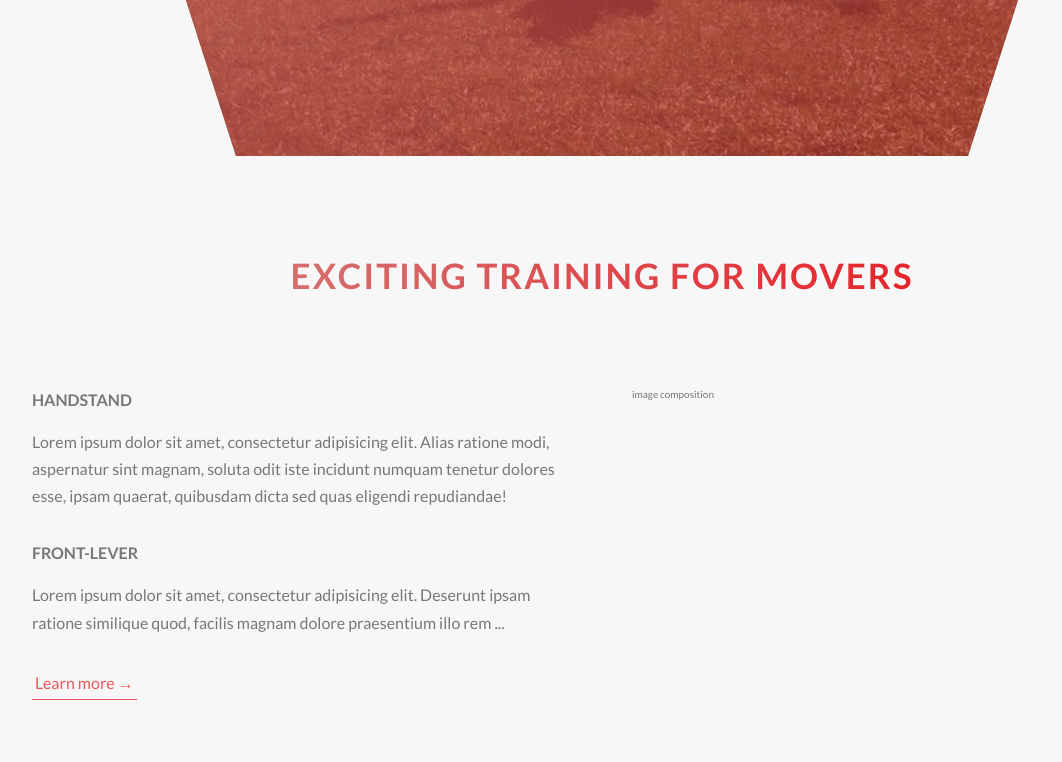
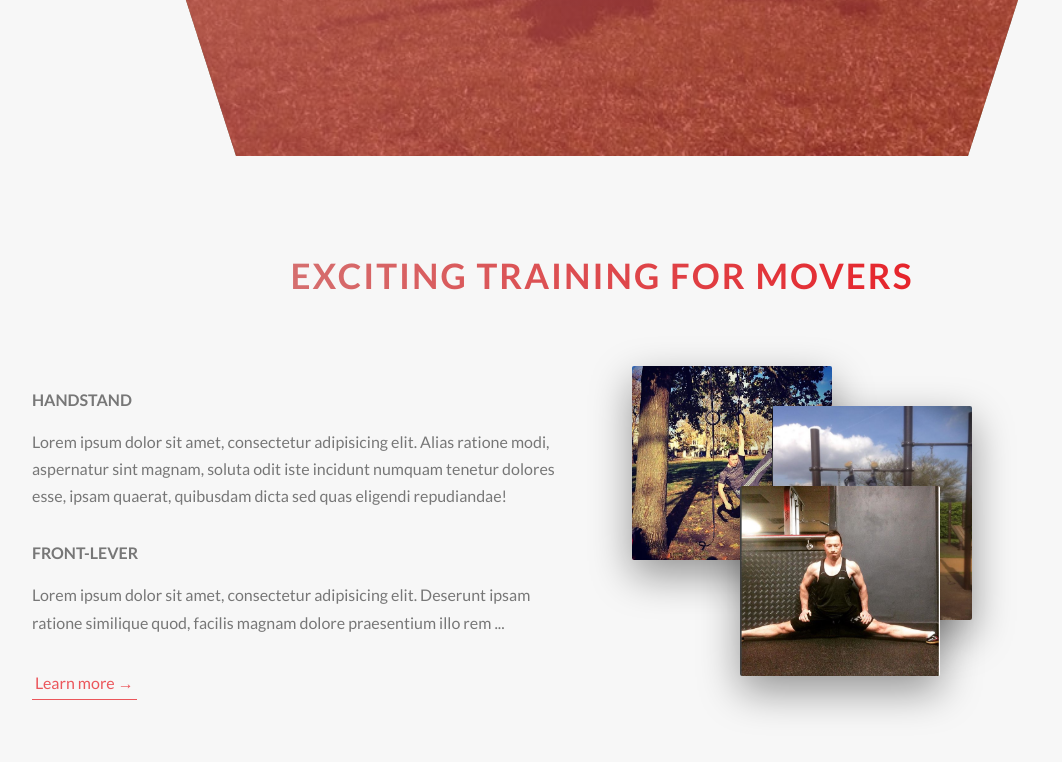
Before and after one commit to criscara-dev/dynamic-css, a website: page index.html in a window 1280 px wide. Shown: the part 634-1396 px from the top of the page, without its empty margins (38-1100 px from the left). Drawn offline with Linux system fonts and the light colour scheme.

Commit message:
created cool style in about section

```diff
--- a/index.html
+++ b/index.html
@@ -44,7 +44,11 @@
                        <a href="#" class="btn-text">Learn more &rarr;</a>
                </div>
                <div class="col-1-of-2">
-                   image composition
+                   <div class="composition">
+                       <img src="img/me1.png" alt="me " class="composition__photo composition__photo--me1">
+                       <img src="img/me2.png" alt="me " class="composition__photo composition__photo--me2">
+                       <img src="img/me3.png" alt="me " class="composition__photo composition__photo--me3">
+                   </div>
                </div>
            </div>
 
--- /dev/null
+++ b/sass/components/composition.scss
@@ -0,0 +1,40 @@
+.composition {
+    position: relative;
+
+    &__photo {
+        /*width: 55%;*/
+        width: 200px;
+        box-shadow: 0 1.5rem 4rem rgba($color-black, .4);
+        border-radius: 2px;
+        position: absolute;
+        z-index: 10;
+        transition: all .2s;
+        outline-offset: 2rem;
+
+        &--me1 {
+            left: 0;
+            top: -2rem;
+        }
+        &--me2 {
+           /* right: 0;*/
+            right: 200px;
+            top: 2rem;
+        }
+        &--me3 {
+            left: 20%;
+            top: 10rem;
+        }
+
+        &:hover {
+            outline: 1.5rem solid $color-primary;
+            transform: scale(1.05) translateY(-0.5rem);
+            box-shadow: 0 1.5rem 4rem rgba($color-black, .5);
+            z-index: 20;
+        }
+    }
+
+    &:hover &__photo:not(:hover) {
+        transform: scale(.9);
+    }
+
+}
--- a/sass/main.scss
+++ b/sass/main.scss
@@ -10,6 +10,7 @@
 @import "base/utilities";
 
 @import "components/button";
+@import "components/composition";
 
 @import "layout/grid";
 @import "layout/header";
```
Also changed, not shown: css/style.css, img/2017-12-11 (3).png (added), img/me1.png (added), img/me2.png (added), img/me3.png (added), img/me4.jpg (renamed from img/me1.jpg).
